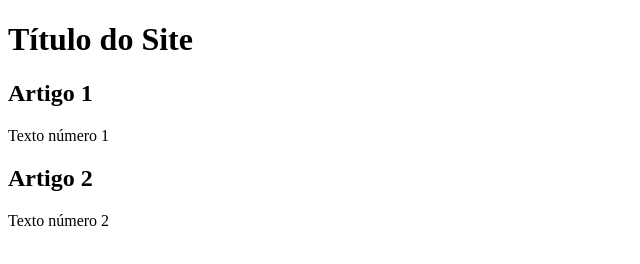
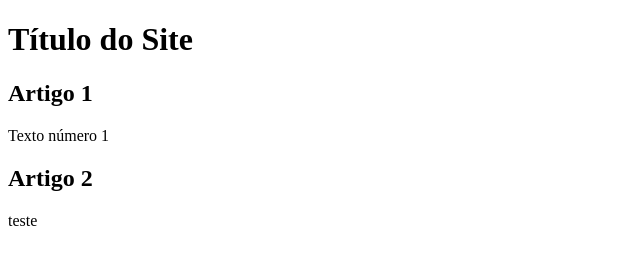
Before and after one commit to BrunoGuedesBR/projeto-site, a plain HTML site: page index.html in a window 1280 px wide. Shown: the full height of the page, 0-640 px from the left. Drawn offline with Linux system fonts and the light colour scheme.

Commit message:
Update index.html

```diff
--- a/index.html
+++ b/index.html
@@ -26,7 +26,7 @@
                 Artigo 2
             </h2>
             <p>
-                Texto número 2
+                teste
             </p>
         </article>
 
```
